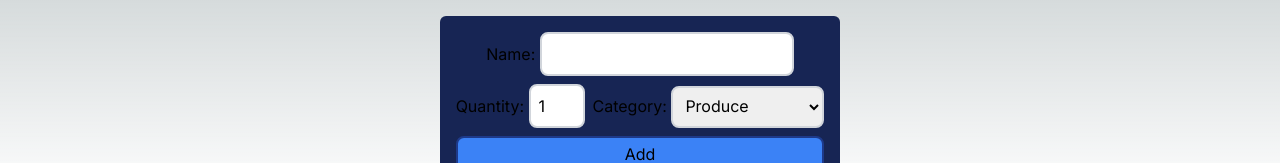
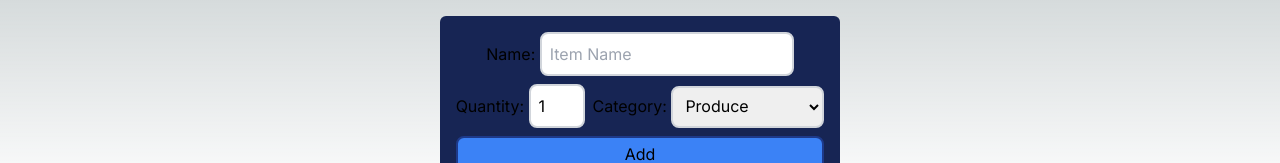
Before and after one commit to Andrew-Reimert/cprg306-assignments, a Next.js app: page /week-4 in a window 1280 px wide. Shown: the top 163 px of the page. Built offline with nearby package versions, Linux system fonts and the light colour scheme.

Commit message:
week-4 fixes

```diff
--- a/app/week-4/new-item.js
+++ b/app/week-4/new-item.js
@@ -2,7 +2,7 @@
 import { useState } from "react";
 
 export default function NewItem() {
-    const [name, setName] = useState(" ");
+    const [name, setName] = useState("");
     const [quantity, setQuantity] = useState(1);
     const [category, setCategory] = useState("produce");
 
@@ -16,7 +16,7 @@ export default function NewItem() {
         console.log(item);
         alert("Item added!");
         setCategory("produce");
-        setName(" ");
+        setName("");
         setQuantity(1);
     };
 
@@ -26,16 +26,20 @@ export default function NewItem() {
                 <div className="flex justify-center"><label>
                     Name:{" "}
                     <input
+                        placeholder="Item Name"
                         type="text"
                         value={name}
                         onChange={(event) => setName(event.target.value)}
                         className="text-black border-2 border-gray-300 p-2 rounded-lg"
+                        required="True"
                     />
                 </label></div>
                 <label>
                     Quantity:{" "}
                     <input
                         type="number"
+                        min='1'
+                        max='99'
                         value={quantity}
                         onChange={(event) => setQuantity(event.target.value)}
                         className="text-black w-14 mt-2 border-2 border-gray-300 p-2 rounded-lg"
```
